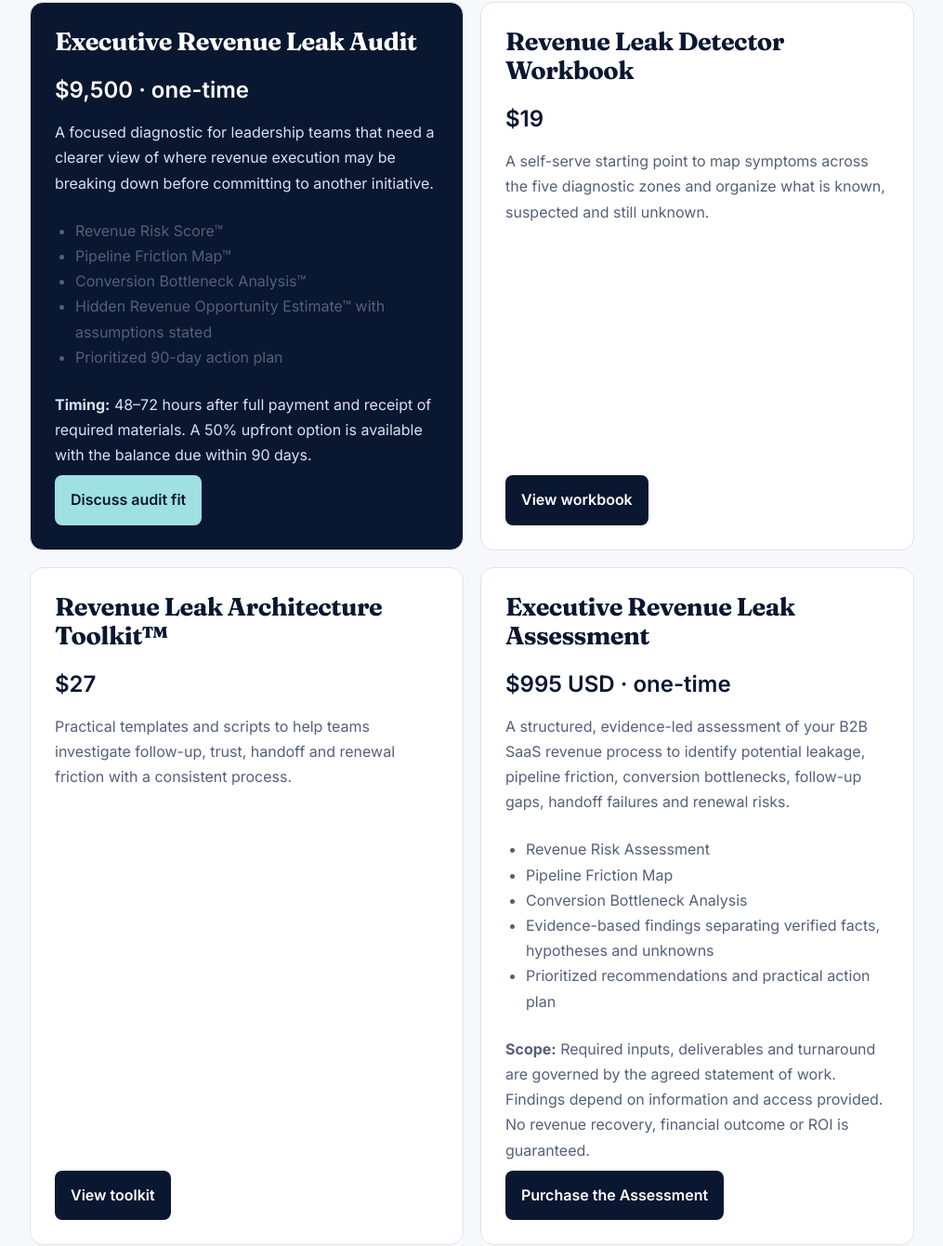
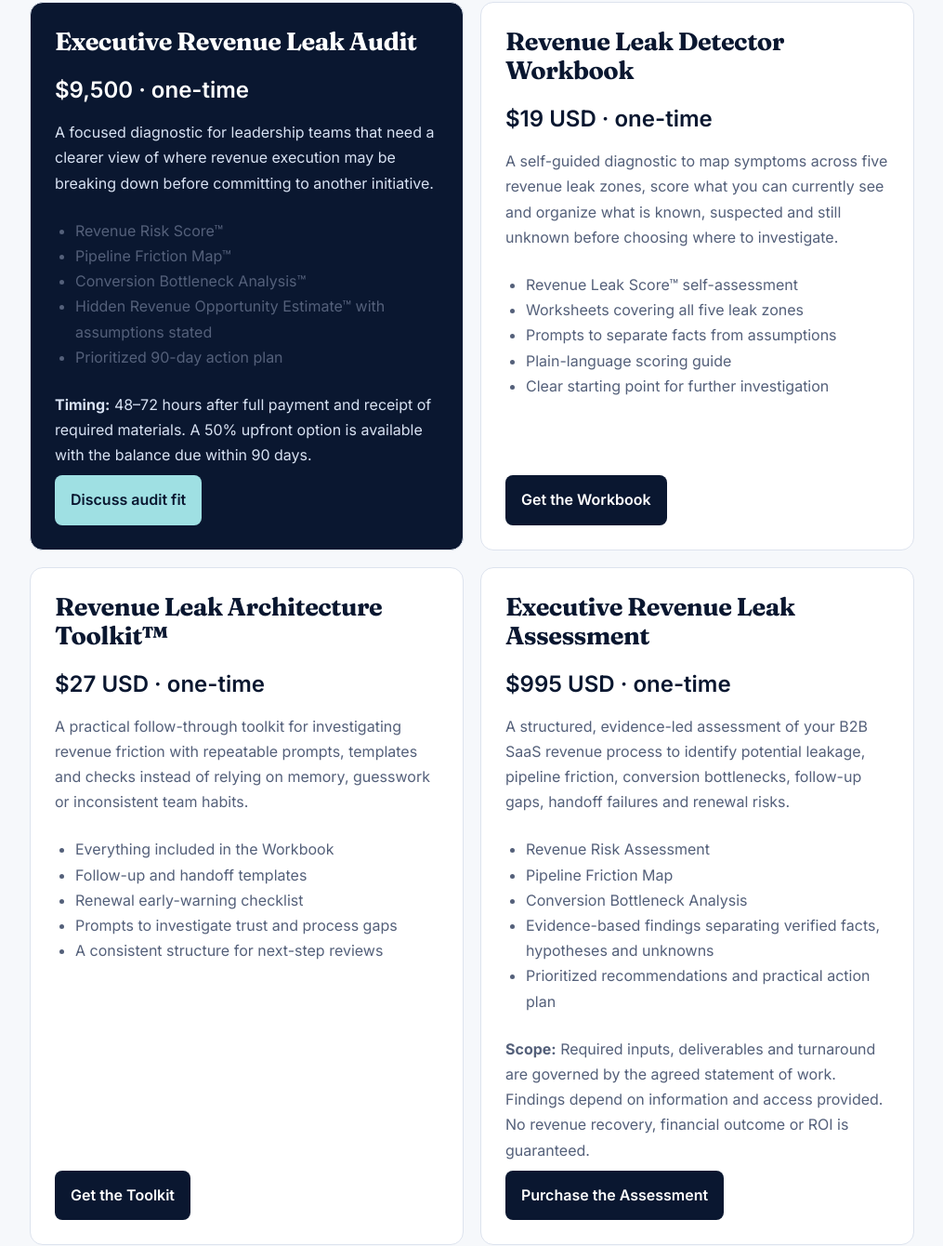
Before and after one commit to kartikr222/landingpage.kartikclarity, a plain HTML site: page services.html in a window 1280 px wide. Shown: the part 510-1850 px from the top of the page at 93% size, without its empty margins (132-1147 px from the left). Drawn offline with Linux system fonts and the light colour scheme.

Commit message:
Expand $19 and $27 service cards with product details and checkout links

```diff
--- a/services.html
+++ b/services.html
@@ -54,15 +54,29 @@
     </section>
     <section class="card">
       <h2>Revenue Leak Detector Workbook</h2>
-      <div class="price">$19</div>
-      <p>A self-serve starting point to map symptoms across the five diagnostic zones and organize what is known, suspected and still unknown.</p>
-      <a class="cta" href="index.html#products">View workbook</a>
+      <div class="price">$19 USD · one-time</div>
+      <p>A self-guided diagnostic to map symptoms across five revenue leak zones, score what you can currently see and organize what is known, suspected and still unknown before choosing where to investigate.</p>
+      <ul class="steps">
+        <li>Revenue Leak Score™ self-assessment</li>
+        <li>Worksheets covering all five leak zones</li>
+        <li>Prompts to separate facts from assumptions</li>
+        <li>Plain-language scoring guide</li>
+        <li>Clear starting point for further investigation</li>
+      </ul>
+      <a class="cta" href="https://checkout.dodopayments.com/buy/pdt_0NkHko9xlk0DIWbFwS6JW?quantity=1" aria-label="Purchase the $19 Revenue Leak Detector Workbook">Get the Workbook</a>
     </section>
     <section class="card">
       <h2>Revenue Leak Architecture Toolkit™</h2>
-      <div class="price">$27</div>
-      <p>Practical templates and scripts to help teams investigate follow-up, trust, handoff and renewal friction with a consistent process.</p>
-      <a class="cta" href="index.html#products">View toolkit</a>
+      <div class="price">$27 USD · one-time</div>
+      <p>A practical follow-through toolkit for investigating revenue friction with repeatable prompts, templates and checks instead of relying on memory, guesswork or inconsistent team habits.</p>
+      <ul class="steps">
+        <li>Everything included in the Workbook</li>
+        <li>Follow-up and handoff templates</li>
+        <li>Renewal early-warning checklist</li>
+        <li>Prompts to investigate trust and process gaps</li>
+        <li>A consistent structure for next-step reviews</li>
+      </ul>
+      <a class="cta" href="https://checkout.dodopayments.com/buy/pdt_0NjVf5fEPgLfkgNwoiIYV?quantity=1" aria-label="Purchase the $27 Revenue Leak Architecture Toolkit">Get the Toolkit</a>
     </section>
     <section class="card" id="executive-assessment">
       <h2>Executive Revenue Leak Assessment</h2>
```
